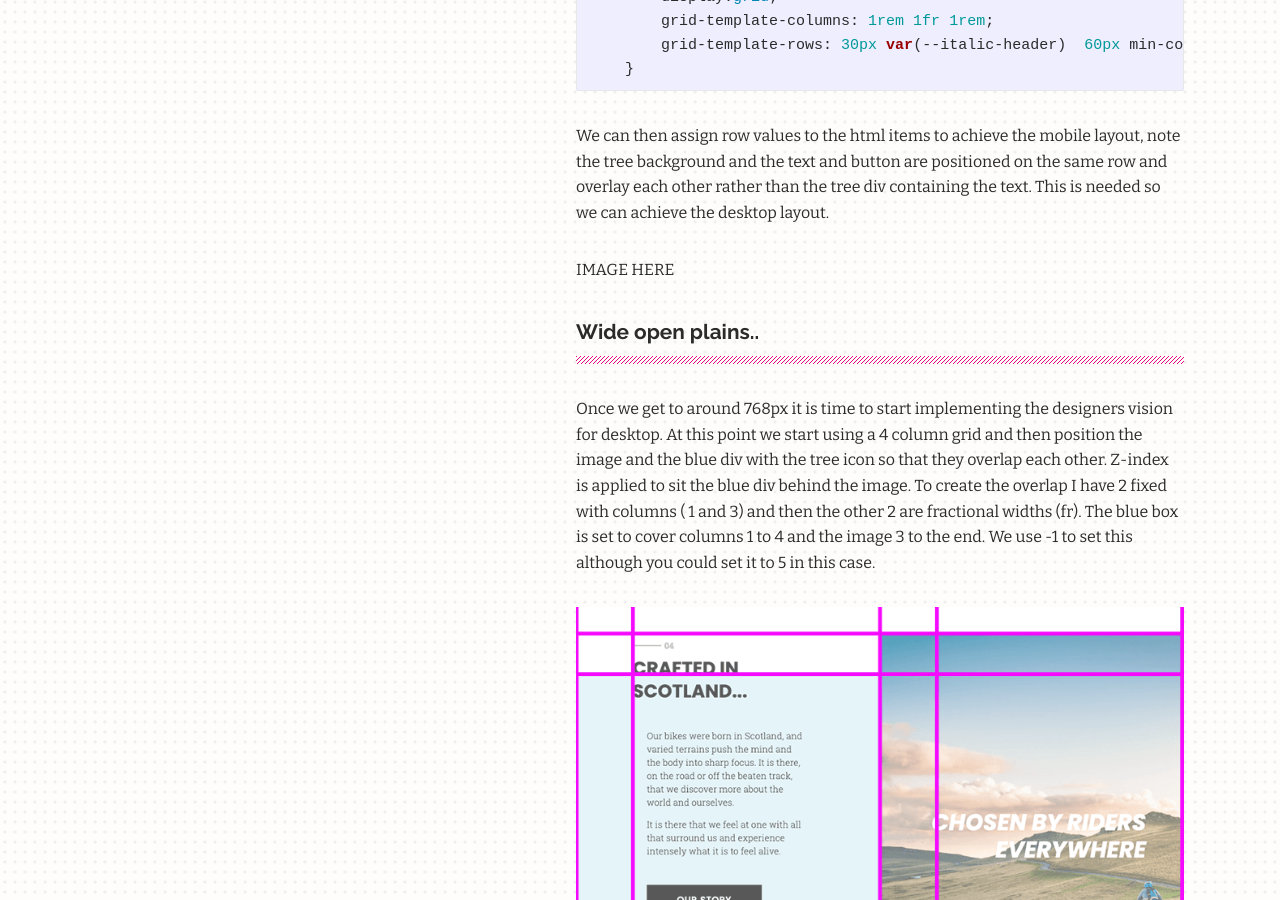
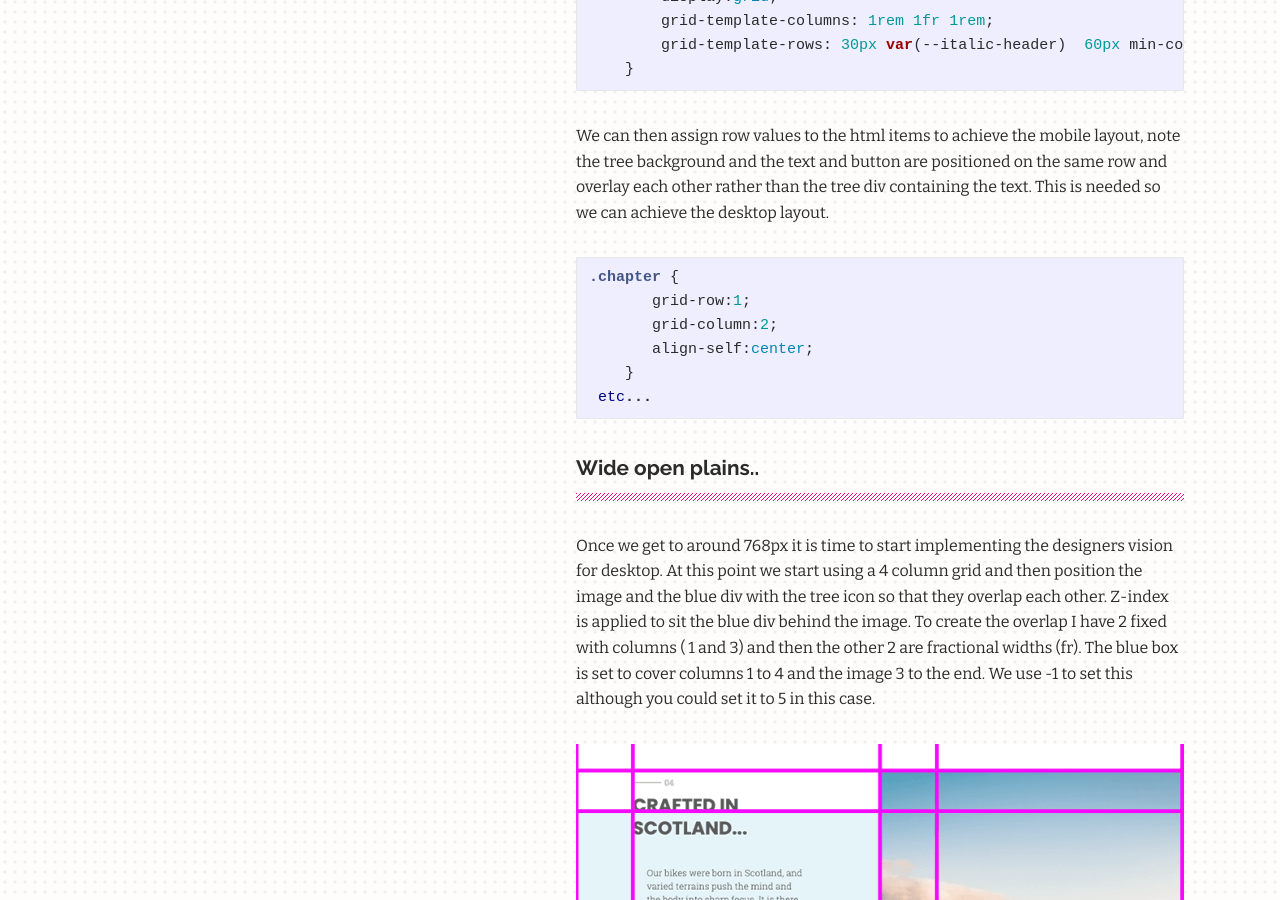
Before and after one commit to maxray/maxray.github.io, a Jekyll site: the page built from blog.html, in a window 1280 px wide and 900 px high, scrolled down 6983 px. Built offline with Jekyll 4.4.1, drawn with Linux system fonts in a browser that asks for light colours.

Commit message:
Updated Creating More Complex Layouts Using Css Grid

````diff
--- a/_posts/2019-11-21-creating-more-complex-layouts-using-css-grid.markdown
+++ b/_posts/2019-11-21-creating-more-complex-layouts-using-css-grid.markdown
@@ -130,7 +130,14 @@ I start be defining a grid of columns and rows to place my content. By using a c
 
 We can then assign row values to the html items to achieve the mobile layout, note the tree background and the text and button are positioned on the same row and overlay each other rather than the tree div containing the text. This is needed so we can achieve the desktop layout.
 
-IMAGE HERE
+```css
+.chapter {
+       grid-row:1;
+       grid-column:2;
+       align-self:center;
+    }
+ etc...
+```
 
 #### Wide open plains..
 
````
